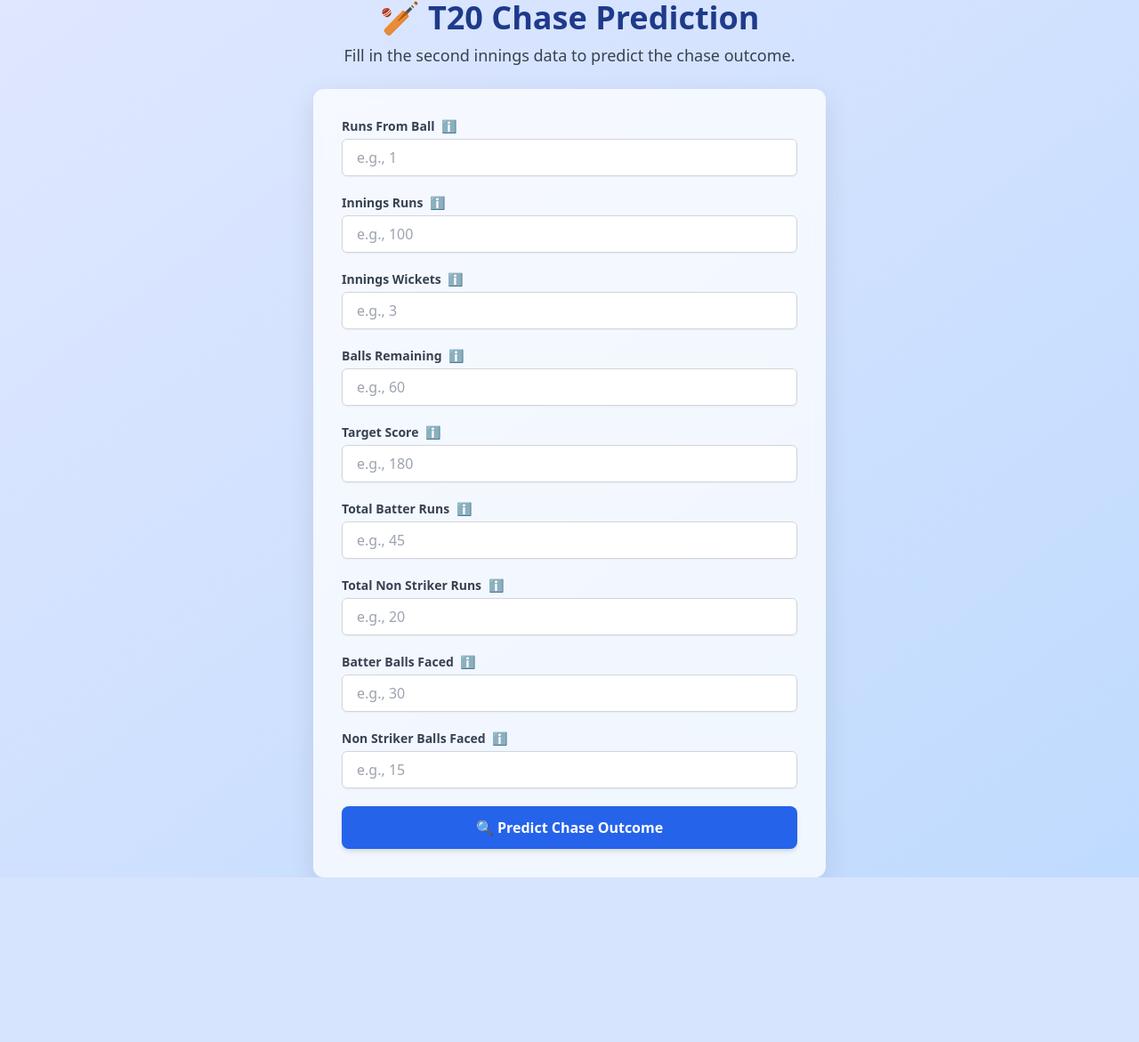
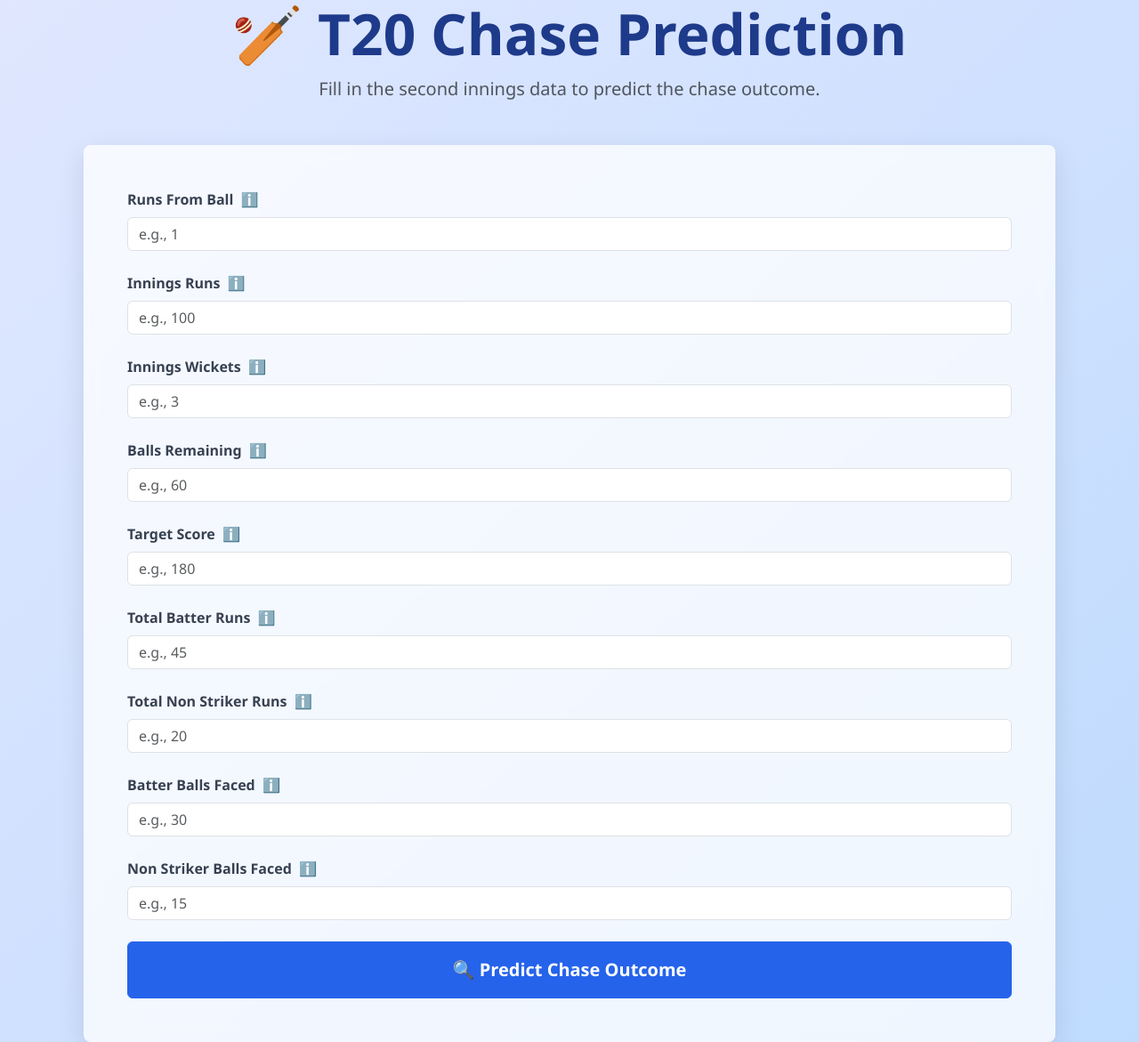
Before and after one commit to saiDinesh22048/t20-chase-prediction, a Flask app: page / in a window 1280 px wide. Shown: the whole page at 89% size. Before the commit the page ends 986 px from the top, so only its background shows below. Run offline with Flask 3, Linux system fonts and the light colour scheme; parts of the project's set-up code (start-up, migrations or seed data) failed here and were passed over.

Commit message:
Update index.html

```diff
--- a/templates/index.html
+++ b/templates/index.html
@@ -4,60 +4,97 @@
   <meta charset="UTF-8" />
   <meta name="viewport" content="width=device-width, initial-scale=1.0"/>
   <title>T20 Chase Prediction</title>
-  <link href="https://cdn.jsdelivr.net/npm/tailwindcss@2.2.19/dist/tailwind.min.css" rel="stylesheet">
-  <style>
-    .glass {
-      background: rgba(255, 255, 255, 0.75);
-      backdrop-filter: blur(10px);
-      -webkit-backdrop-filter: blur(10px);
-      box-shadow: 0 10px 30px rgba(0,0,0,0.1);
-    }
-  </style>
+  <link href="https://cdn.jsdelivr.net/npm/bootstrap@5.3.3/dist/css/bootstrap.min.css" rel="stylesheet">
+  <link rel="stylesheet" href="static/css/main.css">
 </head>
-<body class="bg-gradient-to-br from-indigo-100 to-blue-200 font-sans min-h-screen flex items-center justify-center">
+<body>
   <div class="container px-4">
-    <h1 class="text-4xl font-extrabold text-center text-blue-900 mb-2 transition-transform duration-300 hover:scale-105">
-      🏏 T20 Chase Prediction
-    </h1>
-    <p class="text-center text-gray-700 mb-6 text-lg">Fill in the second innings data to predict the chase outcome.</p>
+    <h1 class="text-center mb-2 display-3 fw-bold">🏏 T20 Chase Prediction</h1>
+    <p class="text-center text-muted mb-5 fs-5">Fill in the second innings data to predict the chase outcome.</p>
 
-    <form action="/predict" method="POST" class="max-w-xl mx-auto p-8 rounded-xl glass">
-      {% for feature, placeholder, tooltip in [
-          ('Runs From Ball', 'e.g., 1', 'Runs scored on the current ball (0-7, e.g., 1, 4, 6)'),
-          ('Innings Runs', 'e.g., 100', 'Total runs scored by the team so far (0-250)'),
-          ('Innings Wickets', 'e.g., 3', 'Wickets lost by the team (0-10)'),
-          ('Balls Remaining', 'e.g., 60', 'Balls left in the innings (1-119)'),
-          ('Target Score', 'e.g., 180', 'Total runs needed to win (50-250)'),
-          ('Total Batter Runs', 'e.g., 45', 'Runs scored by the current batter (0-100+)'),
-          ('Total Non Striker Runs', 'e.g., 20', 'Runs scored by the non-striker (0-100+)'),
-          ('Batter Balls Faced', 'e.g., 30', 'Balls faced by the current batter (0-60+)'),
-          ('Non Striker Balls Faced', 'e.g., 15', 'Balls faced by the non-striker (0-60+)')
-      ] %}
-      <div class="mb-5 relative group">
-        <label for="{{ feature.replace(' ', '_').lower() }}" class="block text-sm font-semibold text-gray-700 mb-1">
-          {{ feature }}
-          <span class="ml-1 text-gray-400 cursor-help group-hover:text-blue-500" title="{{ tooltip }}">ℹ️</span>
+    <form action="/predict" method="POST" class="max-w-xl mx-auto p-4 p-md-5 rounded-3 glass">
+      <div class="mb-4 position-relative">
+        <label for="runs_from_ball" class="form-label">
+          Runs From Ball
+          <span class="info-icon ms-1" title="Runs scored on the current ball (0-7, e.g., 1, 4, 6)">ℹ️</span>
         </label>
-        <input
-          type="number"
-          step="any"
-          name="{{ feature.replace(' ', '_').lower() }}"
-          placeholder="{{ placeholder }}"
-          required
-          class="w-full px-4 py-2 border border-gray-300 rounded-md shadow-sm focus:ring-2 focus:ring-blue-300 focus:outline-none transition duration-200"
-        />
+        <input type="number" step="any" name="runs_from_ball" placeholder="e.g., 1" required class="form-control">
       </div>
-      {% endfor %}
 
-      {% if error %}
-      <p class="text-red-600 text-sm font-medium mb-4">{{ error }}</p>
-      {% endif %}
+      <div class="mb-4 position-relative">
+        <label for="innings_runs" class="form-label">
+          Innings Runs
+          <span class="info-icon ms-1" title="Total runs scored by the team so far (0-250)">ℹ️</span>
+        </label>
+        <input type="number" step="any" name="innings_runs" placeholder="e.g., 100" required class="form-control">
+      </div>
 
-      <button type="submit"
-        class="w-full py-3 text-white bg-blue-600 hover:bg-blue-700 font-semibold rounded-lg transition-all duration-200 shadow-md hover:shadow-lg">
+      <div class="mb-4 position-relative">
+        <label for="innings_wickets" class="form-label">
+          Innings Wickets
+          <span class="info-icon ms-1" title="Wickets lost by the team (0-10)">ℹ️</span>
+        </label>
+        <input type="number" step="any" name="innings_wickets" placeholder="e.g., 3" required class="form-control">
+      </div>
+
+      <div class="mb-4 position-relative">
+        <label for="balls_remaining" class="form-label">
+          Balls Remaining
+          <span class="info-icon ms-1" title="Balls left in the innings (1-119)">ℹ️</span>
+        </label>
+        <input type="number" step="any" name="balls_remaining" placeholder="e.g., 60" required class="form-control">
+      </div>
+
+      <div class="mb-4 position-relative">
+        <label for="target_score" class="form-label">
+          Target Score
+          <span class="info-icon ms-1" title="Total runs needed to win (50-250)">ℹ️</span>
+        </label>
+        <input type="number" step="any" name="target_score" placeholder="e.g., 180" required class="form-control">
+      </div>
+
+      <div class="mb-4 position-relative">
+        <label for="total_batter_runs" class="form-label">
+          Total Batter Runs
+          <span class="info-icon ms-1" title="Runs scored by the current batter (0-100+)">ℹ️</span>
+        </label>
+        <input type="number" step="any" name="total_batter_runs" placeholder="e.g., 45" required class="form-control">
+      </div>
+
+      <div class="mb-4 position-relative">
+        <label for="total_non_striker_runs" class="form-label">
+          Total Non Striker Runs
+          <span class="info-icon ms-1" title="Runs scored by the non-striker (0-100+)">ℹ️</span>
+        </label>
+        <input type="number" step="any" name="total_non_striker_runs" placeholder="e.g., 20" required class="form-control">
+      </div>
+
+      <div class="mb-4 position-relative">
+        <label for="batter_balls_faced" class="form-label">
+          Batter Balls Faced
+          <span class="info-icon ms-1" title="Balls faced by the current batter (0-60+)">ℹ️</span>
+        </label>
+        <input type="number" step="any" name="batter_balls_faced" placeholder="e.g., 30" required class="form-control">
+      </div>
+
+      <div class="mb-4 position-relative">
+        <label for="non_striker_balls_faced" class="form-label">
+          Non Striker Balls Faced
+          <span class="info-icon ms-1" title="Balls faced by the non-striker (0-60+)">ℹ️</span>
+        </label>
+        <input type="number" step="any" name="non_striker_balls_faced" placeholder="e.g., 15" required class="form-control">
+      </div>
+
+      <!-- Error handling placeholder -->
+      <div id="error-message" class="error-message d-none mb-4"></div>
+
+      <button type="submit" class="w-100 btn btn-primary py-3 fs-5">
         🔍 Predict Chase Outcome
       </button>
     </form>
   </div>
+
+  <script src="https://cdn.jsdelivr.net/npm/bootstrap@5.3.3/dist/js/bootstrap.bundle.min.js"></script>
+  <script src="static/js/main.js"></script>
 </body>
 </html>
```
